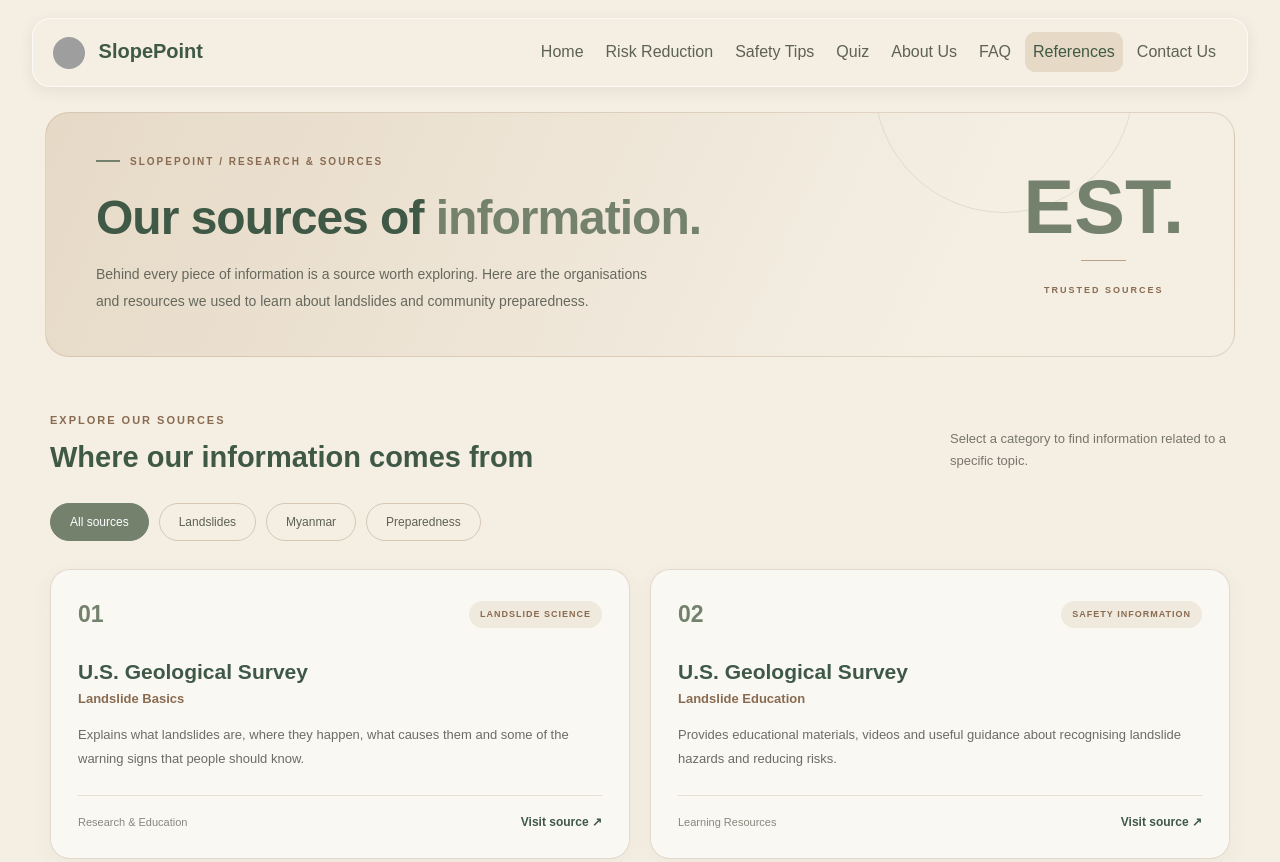
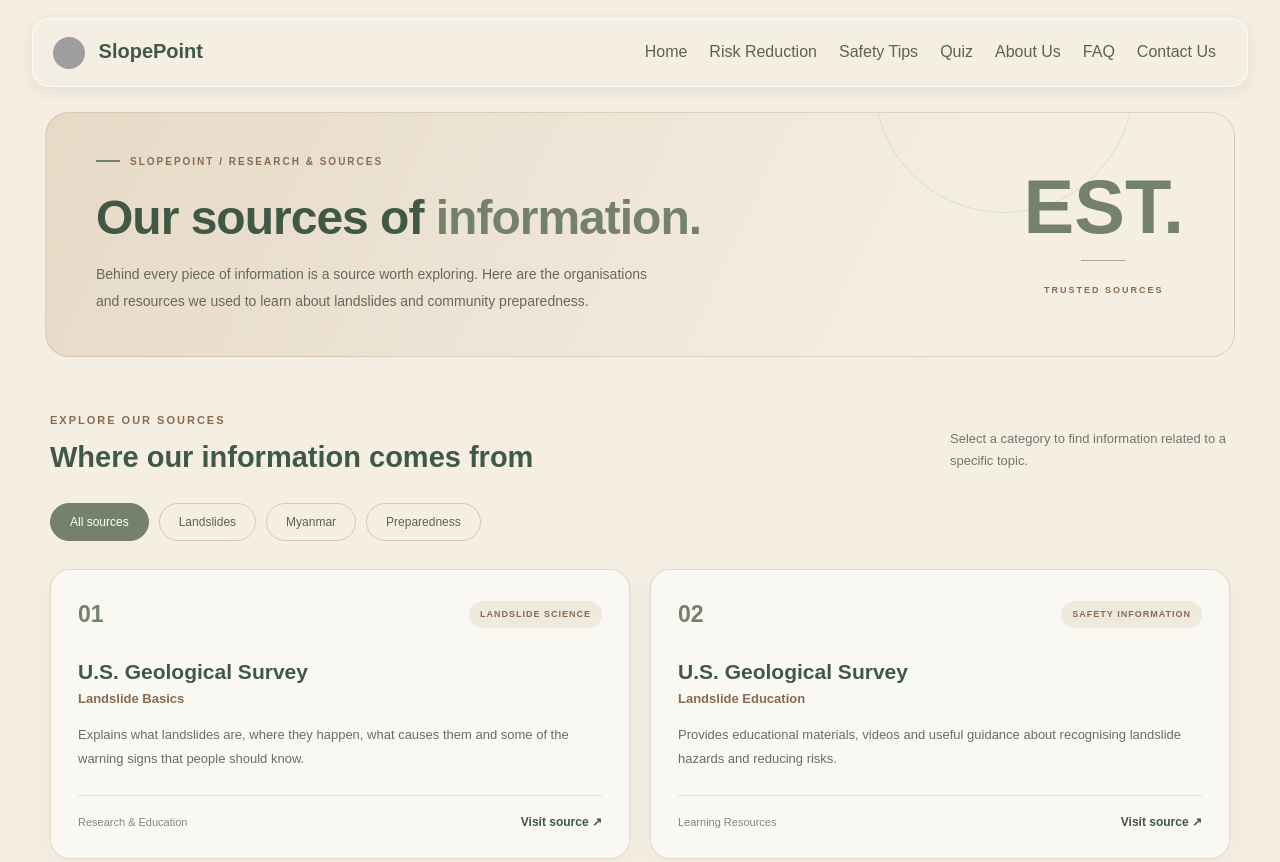
Before and after one commit to thirihaymann010-maker/slope-point5, a plain HTML site: page references.html in a window 1280 px wide. Shown: the top 862 px of the page. Drawn offline with nearby package versions, Linux system fonts and the light colour scheme; grey boxes are pictures that could not be loaded.

```diff
--- a/references.html
+++ b/references.html
@@ -29,7 +29,6 @@
                 <li class="nav-item"><a class="nav-link" href="quiz.html">Quiz</a></li>
                 <li class="nav-item"><a class="nav-link" href="aboutus.html">About Us</a></li>
                 <li class="nav-item"><a class="nav-link" href="faq.html">FAQ</a></li>
-                <li class="nav-item"><a class="nav-link active" href="references.html">References</a></li>
                 <li class="nav-item"><a class="nav-link" href="contactus.html">Contact Us</a></li>
             </ul>
         </div>
```
